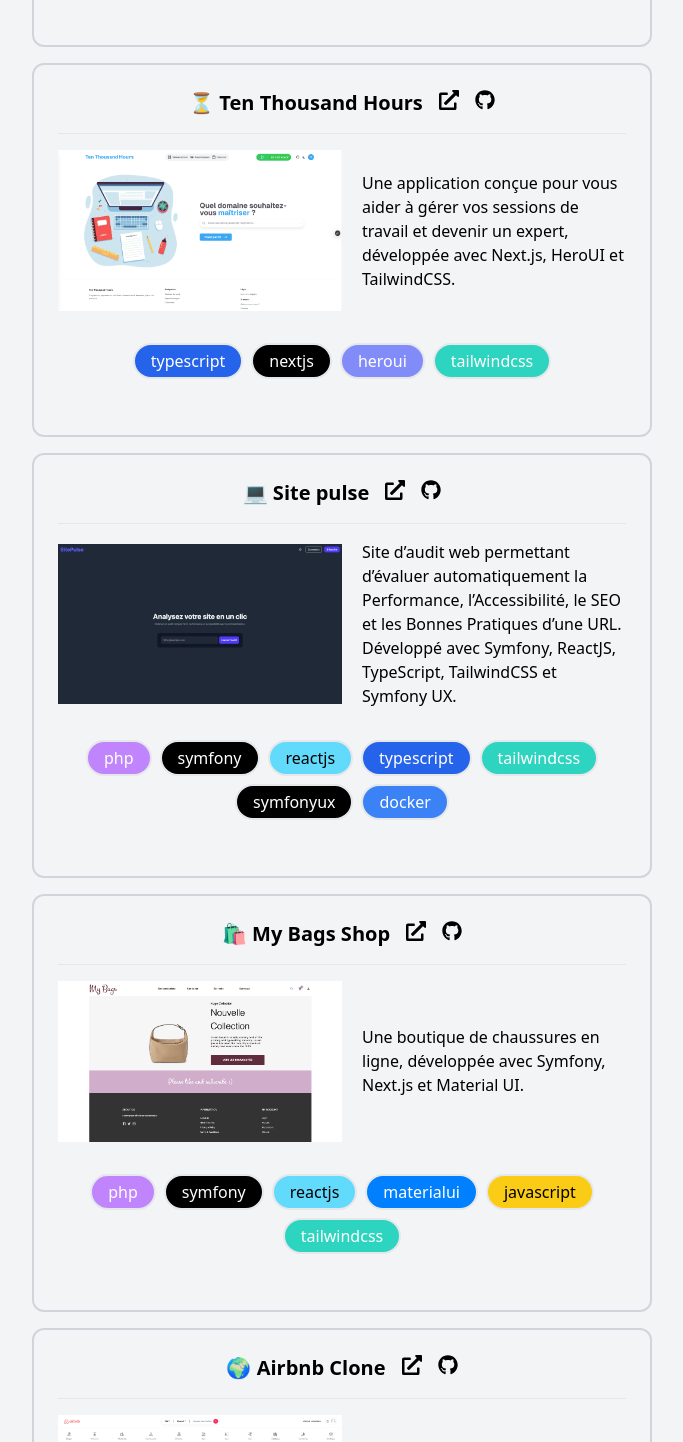
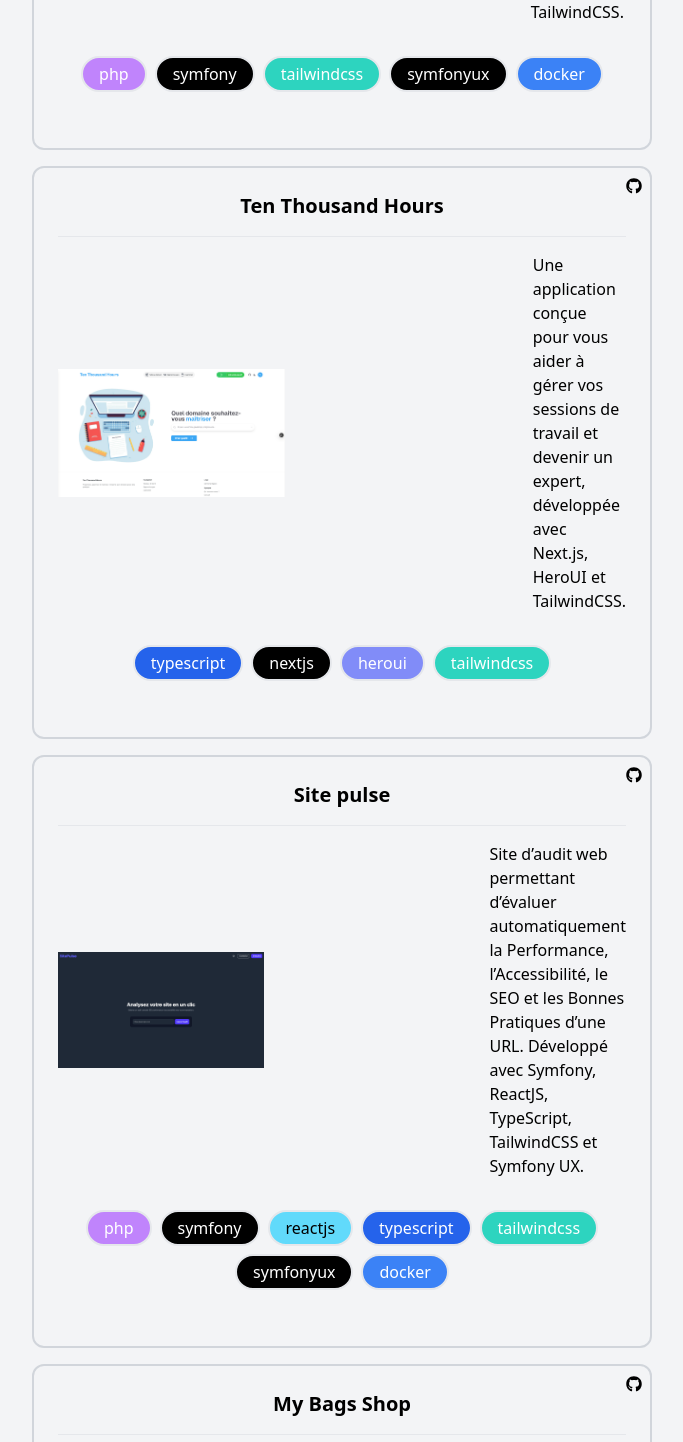
Before and after one commit to florentcussatlegras/fc-portfolio, a React (Create React App) app: page / in a window 1280 px wide. Shown: the part 1631-3073 px from the top of the page, without its empty margins (298-981 px from the left). Built offline with nearby package versions, Linux system fonts and the light colour scheme.

Commit message:
update icon

```diff
--- a/src/assets/data_en.js
+++ b/src/assets/data_en.js
@@ -58,7 +58,7 @@ const data = {
   ],
   projects: [
     {
-      title: "🥗 Nutrition",
+      title: "Nutrition",
       description:
         "To help you adopt a healthier and more balanced diet, build with Symfony and TailwindCSS.",
       image: "screen_nutrition.png",
@@ -67,7 +67,7 @@ const data = {
       linkGithub: "https://github.com/florentcussatlegras/assiette-ideale",
     },
     {
-      title: "⏳ Ten Thousand Hours",
+      title: "Ten Thousand Hours",
       description:
         "An app designed to help you manage your work sessions and become an expert, build with NextJS, HeroUI and TailwindCSS.",
       image: "screen_ten_thousand_years.png",
@@ -93,7 +93,7 @@ const data = {
       linkGithub: "https://github.com/florentcussatlegras/site-pulse",
     },
     {
-      title: "🛍️ My Bags Shop",
+      title: "My Bags Shop",
       description:
         "An online shoe shop, build with Symfony, NextJS and MaterialUI.",
       image: "screen_bag_shop.png",
@@ -109,7 +109,7 @@ const data = {
       linkGithub: "https://github.com/florentcussatlegras/my-bags-shop",
     },
     {
-      title: "🌍 Airbnb Clone",
+      title: "Airbnb Clone",
       description:
         "A booking website imitating Airbnb, build with NextJS and TailwindCSS.",
       image: "screen_airbnb_clone.png",
--- a/src/assets/data_fr.js
+++ b/src/assets/data_fr.js
@@ -67,7 +67,7 @@ const data = {
       linkGithub: "https://github.com/florentcussatlegras/assiette-ideale",
     },
     {
-      title: "⏳ Ten Thousand Hours",
+      title: "Ten Thousand Hours",
       description:
         "Une application conçue pour vous aider à gérer vos sessions de travail et devenir un expert, développée avec Next.js, HeroUI et TailwindCSS.",
       image: "screen_ten_thousand_years.png",
@@ -76,7 +76,7 @@ const data = {
       linkGithub: "https://github.com/florentcussatlegras/ten-thousand-hours",
     },
     {
-      title: "💻 Site pulse",
+      title: "Site pulse",
       description:
         "Site d’audit web permettant d’évaluer automatiquement la Performance, l’Accessibilité, le SEO et les Bonnes Pratiques d’une URL. Développé avec Symfony, ReactJS, TypeScript, TailwindCSS et Symfony UX.",
       image: "screen_site_pulse.png",
@@ -93,7 +93,7 @@ const data = {
       linkGithub: "https://github.com/florentcussatlegras/site-pulse",
     },
     {
-      title: "🛍️ My Bags Shop",
+      title: "My Bags Shop",
       description:
         "Une boutique de chaussures en ligne, développée avec Symfony, Next.js et Material UI.",
       image: "screen_bag_shop.png",
@@ -109,7 +109,7 @@ const data = {
       linkGithub: "https://github.com/florentcussatlegras/my-bags-shop",
     },
     {
-      title: "🌍 Airbnb Clone",
+      title: "Airbnb Clone",
       description:
         "Un site de réservation imitant Airbnb, développé avec Next.js et TailwindCSS.",
       image: "screen_airbnb_clone.png",
--- a/src/partials/ProjectCard.js
+++ b/src/partials/ProjectCard.js
@@ -5,19 +5,21 @@ const ProjectCard = ({
   project: { title, image, description, tags, link, linkGithub },
 }) => {
   return (
-    <div className="group w-full sm:w-1/2 m-4 mx-auto p-6 rounded-xl border-2 border-gray-300">
+    <div className="group w-full sm:w-1/2 m-4 mx-auto p-6 rounded-xl border-2 border-gray-300 relative">
       <h1 className="text-xl text-center font-bold gap-4 flex justify-center">
-        {title}{" "}
-        <a href={link}>
+        <a href={link}>{title} </a>
+        {/* <a href={link}>
           <FaExternalLinkAlt className="inline align-baseline" />
-        </a>{" "}
-        <a href={linkGithub}>
-          <FaGithub className="inline align-baseline" />
-        </a>
+        </a>{" "} */}
       </h1>
+      <a href={linkGithub} className="absolute top-2 right-2">
+        <FaGithub className="inline align-baseline" />
+      </a>
       <hr className="my-4" />
       <div className="flex flex-col lg:flex-row items-center gap-5">
-        <img src={image} className="w-full lg:w-1/2" />
+        <a href={link}>
+          <img src={image} className="w-full lg:w-1/2" />
+        </a>
         <p className="w-full lg:w-1/2">{description}</p>
       </div>
       <div className="mt-8 mb-8 flex flex-wrap justify-center items-center gap-2">
```
